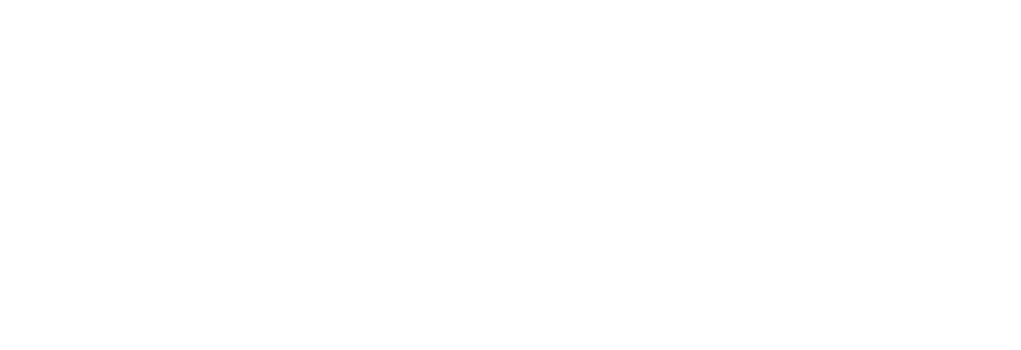
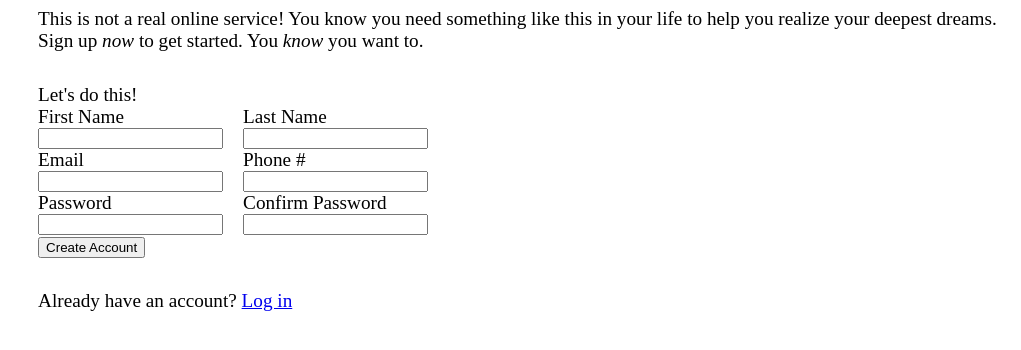
Before and after one commit to smmmfrd/sign-up-form, a plain HTML site: page index.html in a window 1280 px wide. Shown: the whole page, without its empty margins (259-1280 px from the left). Drawn offline with Linux system fonts and the light colour scheme.

Commit message:
Create Base Content and Styling

```diff
--- a/index.html
+++ b/index.html
@@ -5,8 +5,69 @@
     <meta http-equiv="X-UA-Compatible" content="IE=edge">
     <meta name="viewport" content="width=device-width, initial-scale=1.0">
     <title>Sign Up</title>
+
+    <link rel="stylesheet" href="style.css">
 </head>
 <body>
+    <main>
+        <div id="img-container">
 
+        </div>
+        <div id="holder">
+            <div id="sign-up-message">
+                This is not a real online service! You know you need something like this in your life to help you realize your deepest dreams. Sign up <em>now</em> to get started.
+
+                You <em>know</em> you want to.
+            </div>
+
+            <div id="sign-up-container">
+                <form action="#" id="sign-up">
+                    Let's do this!
+                    <div class="input-holder">
+                        <div class="input">
+                            <label for="firstName">First Name</label>
+                            <input type="text" name="firstName" id="firstName">
+                        </div>
+
+                        <div class="input">
+                            <label for="lastName">Last Name</label>
+                            <input type="text" name="lastName" id="lastName">
+                        </div>
+                    </div>
+
+                    <div class="input-holder">
+                        <div class="input">
+                            <label for="email">Email</label>
+                            <input type="email" name="email" id="email">
+                        </div>
+
+                        <div class="input">
+                            <label for="tel">Phone #</label>
+                            <input type="tel" name="tel" id="tel">
+                        </div>
+                    </div>
+
+                    <div class="input-holder">
+                        <div class="input">
+                            <label for="pass">Password</label>
+                            <input type="password" name="pass" id="pass">
+                        </div>
+
+                        <div class="input">
+                            <label for="pass-con">Confirm Password</label>
+                            <input type="password" name="pass-con" id="pass-con">
+                        </div>
+                    </div>
+
+                    <button type="submit">Create Account</button>
+                </form>
+
+            </div>
+
+            <div id="log-in">
+                Already have an account? <a href="#">Log in</a>
+            </div>
+        </div>
+    </main>
 </body>
 </html>
--- a/style.css
+++ b/style.css
@@ -0,0 +1,25 @@
+main{
+    display: flex;
+    font-size: 1.2rem;
+}
+
+#img-container{
+    width: 400px;
+}
+
+#holder{
+    display: flex;
+    flex-direction: column;
+    align-content: center;
+    gap: 2rem;
+}
+
+.input-holder{
+    display: flex;
+    gap: 20px;
+}
+
+.input{
+    display: flex;
+    flex-direction: column;
+}
```
